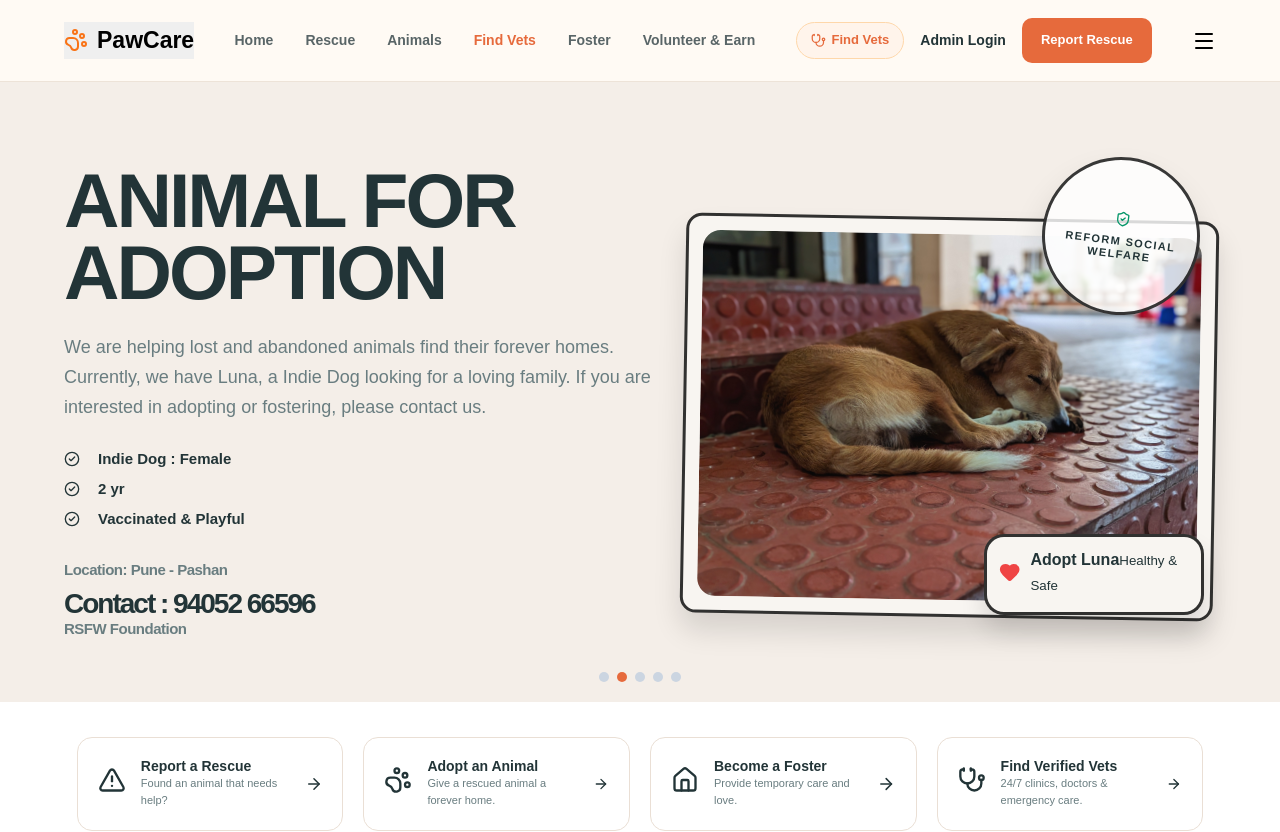
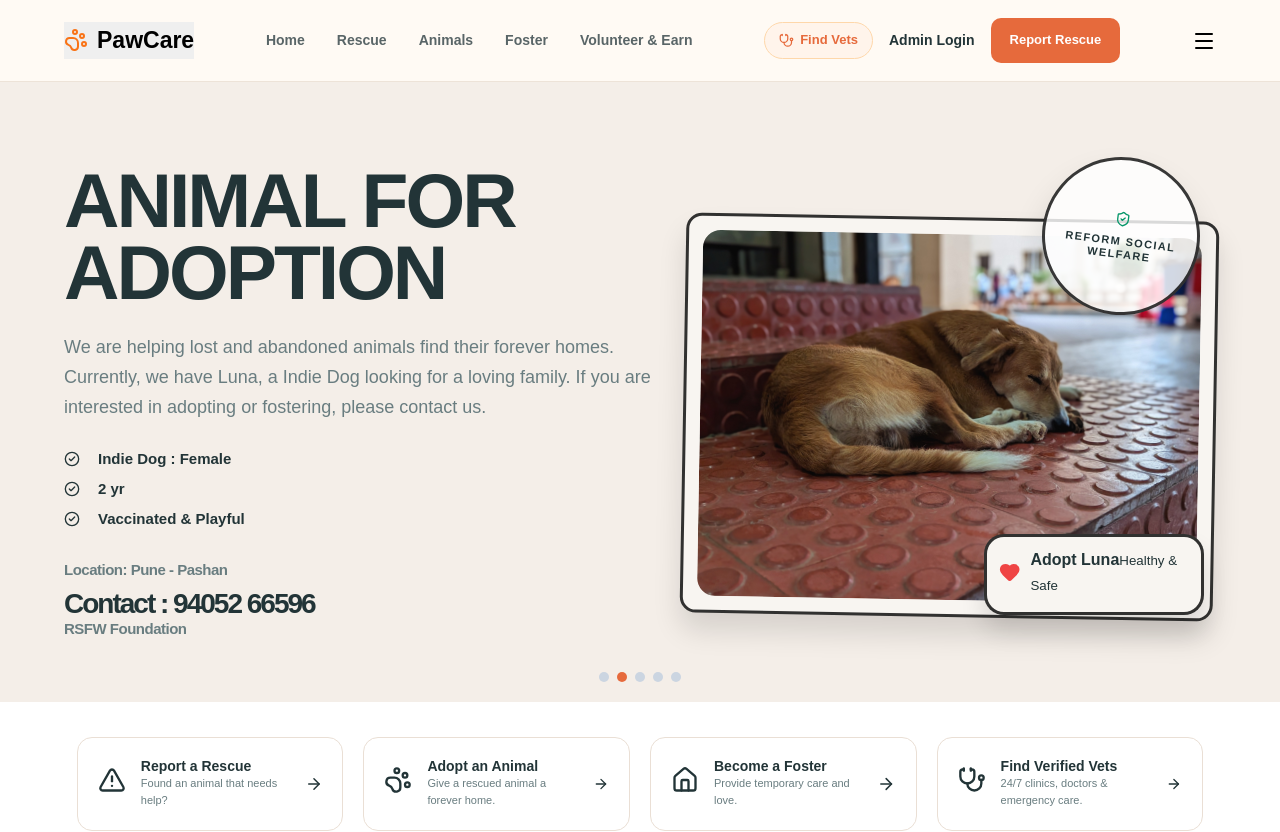
Before and after one commit to SHAYONTAN2006/ngo-project, a React (Vite) app in the folder my-react-app/: page / in a window 1280 px wide. Shown: the top 832 px of the page. Built offline with nearby package versions, Linux system fonts and the light colour scheme.

Commit message:
Remove duplicate Find Vets link from main navigation bar

```diff
--- a/my-react-app/src/pages/Home.jsx
+++ b/my-react-app/src/pages/Home.jsx
@@ -215,7 +215,6 @@ export default function Home() {
             <Link to="/">Home</Link>
             <a href="#rescue">Rescue</a>
             <Link to="/animals">Animals</Link>
-            <Link to="/vets" style={{ fontWeight: '700', color: 'var(--primary)' }}>Find Vets</Link>
             <Link to="/apply/foster">Foster</Link>
             <Link to="/volunteer">Volunteer &amp; Earn</Link>
           </nav>
```
